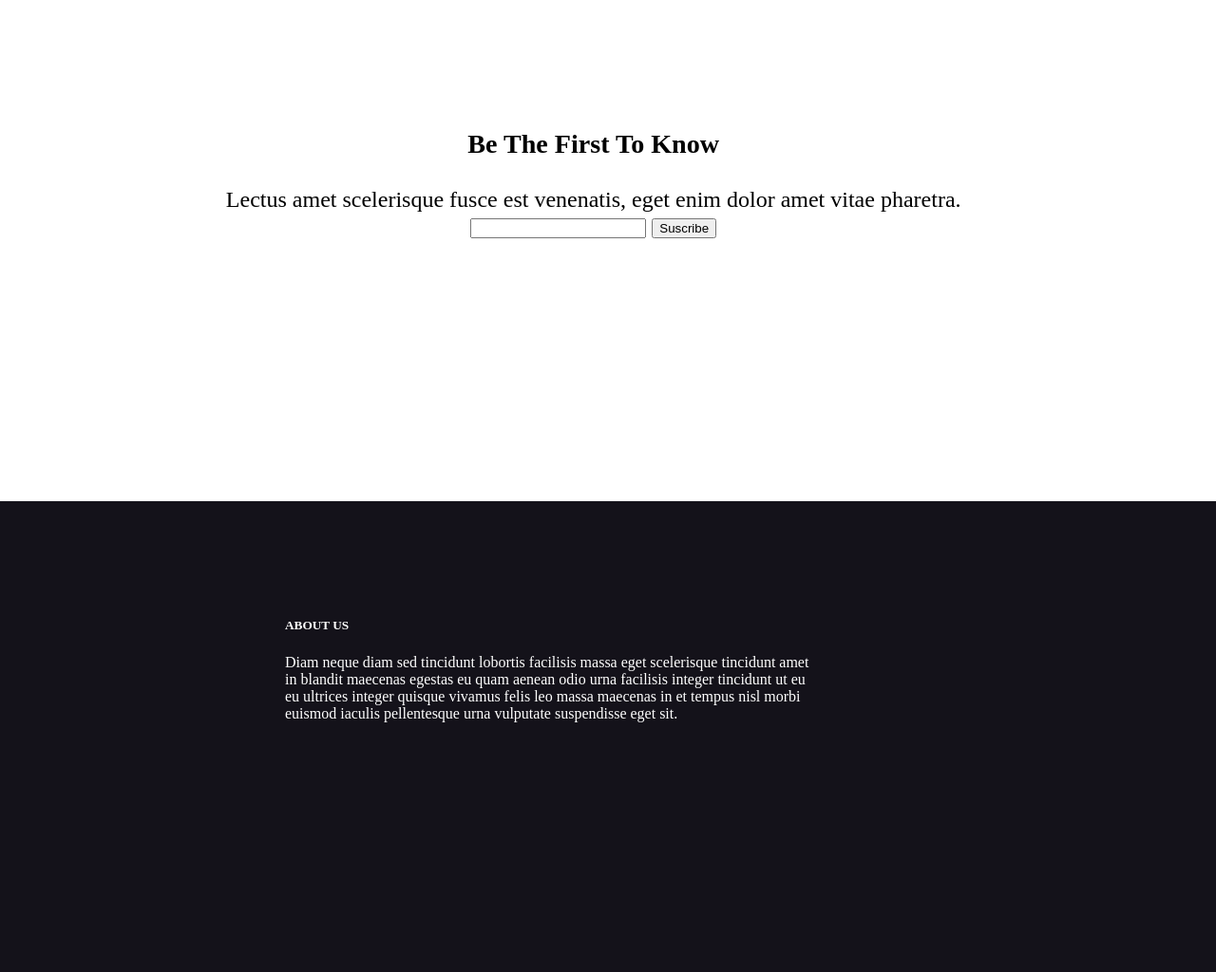
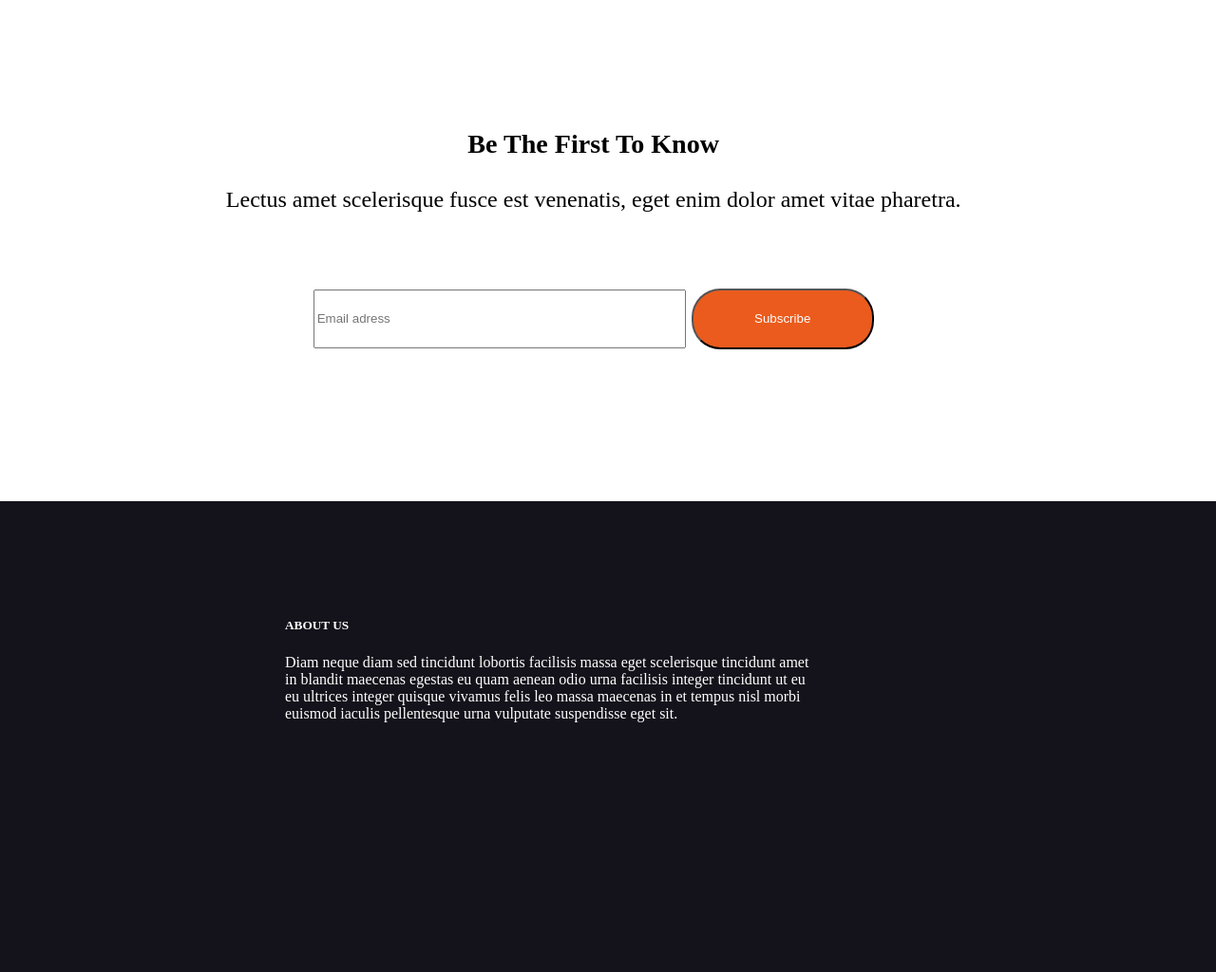
Before and after one commit to ibmg25/ProyectoTecWeb, a plain HTML site: page index.html in a window 1280 px wide. Shown: the part 6421-7445 px from the top of the page at 95% size. Drawn offline with Linux system fonts and the light colour scheme.

Commit message:
form listo

```diff
--- a/index.html
+++ b/index.html
@@ -86,9 +86,9 @@
         <div class="form-item">
             <h3>Be The First To Know</h3>
             Lectus amet scelerisque fusce est venenatis, eget enim dolor amet vitae pharetra.
-            <form>
-                <input type="email">
-                <button type="submit">Suscribe</button>
+            <form class="form">
+                <input type="email" class="inpt" placeholder="Email adress" required>
+                <button type="submit" class="btn">Subscribe</button>
             </form>
         </div>
     </div>
--- a/styles/index.css
+++ b/styles/index.css
@@ -163,6 +163,23 @@ li a:hover {
     text-align: center;
     margin-top: 100px;
     font-size: 150%;
+}
+
+.form {
+    margin-top: 10vh;
+}
+
+.inpt {
+    width: 30vw;
+    height: 7vh;
+}
+
+.btn {
+    width: 15vw;
+    height: 8vh;
+    background-color: rgb(235, 91, 29);
+    color: white;
+    border-radius: 30px;
 }
 
 .foot-item {
```
